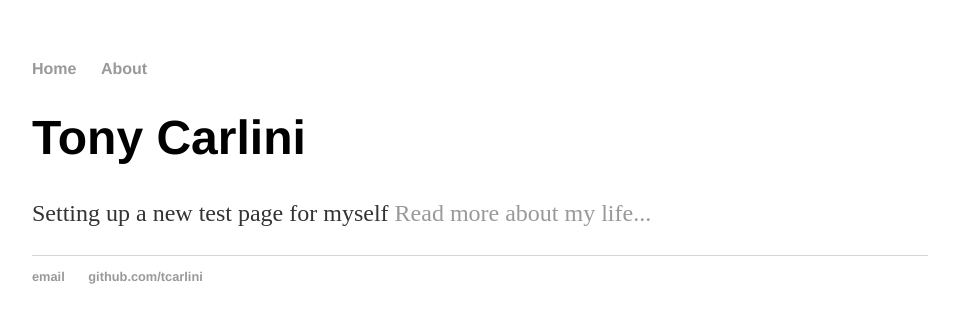
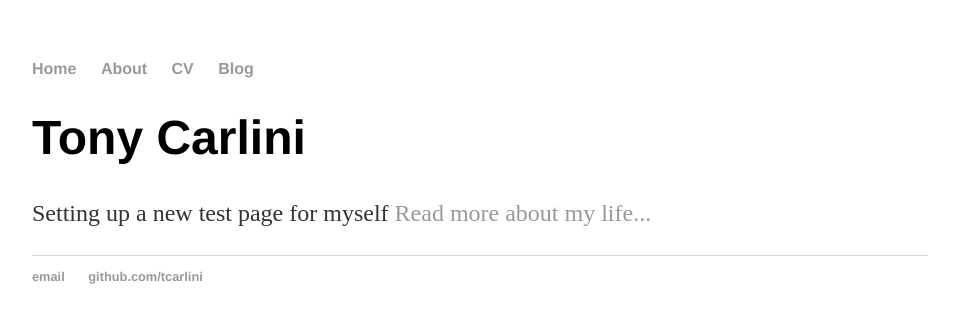
Before and after one commit to tcarlini/tcarlini.github.io, a Jekyll site: the page built from index.html, in a window 1280 px wide. Shown: the top 323 px of the page, without its empty margins (160-1119 px from the left). Built offline with Jekyll 4.4.1, drawn with Linux system fonts in a browser that asks for light colours.

Commit message:
Update default.html

```diff
--- a/_layouts/default.html
+++ b/_layouts/default.html
@@ -10,8 +10,8 @@
 	    		<ul>
 	        		<li><a href="/">Home</a></li>
 		        	<li><a href="/about">About</a></li>
-	        		<!-- <li><a href="/cv">CV</a></li> -->
-	        		<!-- <li><a href="/blog">Blog</a></li> -->
+	        		<li><a href="/cv">CV</a></li>
+	        		<li><a href="/blog">Blog</a></li>
 	    		</ul>
 			</nav>
 			<div class="container">
```
